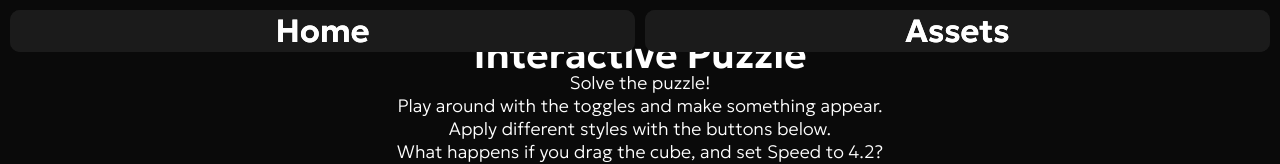
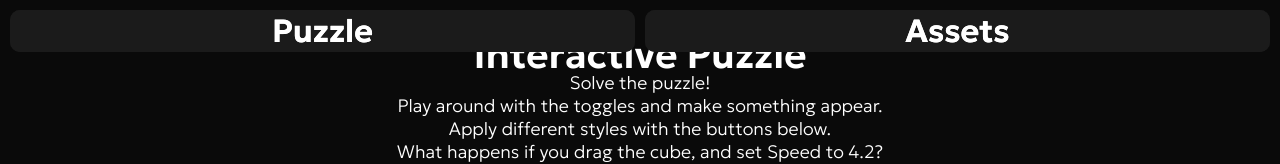
Before and after one commit to CrispyMiatr/frontend-animation-templates, a React (Vite) app: page / in a window 1280 px wide. Shown: the top 164 px of the page. Built offline with nearby package versions, Linux system fonts and the light colour scheme.

Commit message:
fix(Header): change homepage name to Puzzle

```diff
--- a/src/modules/components/layout/Header.tsx
+++ b/src/modules/components/layout/Header.tsx
@@ -4,7 +4,7 @@ import { NavButton } from '../ui';
 export const Header = () => {
     return (
         <nav className={styles['navbar']}>
-            <NavButton name='Home' variant='btn0' link='/' />
+            <NavButton name='Puzzle' variant='btn0' link='/' />
             <NavButton name='Assets' variant='btn0' link='/assets' />
         </nav>
     );
```
